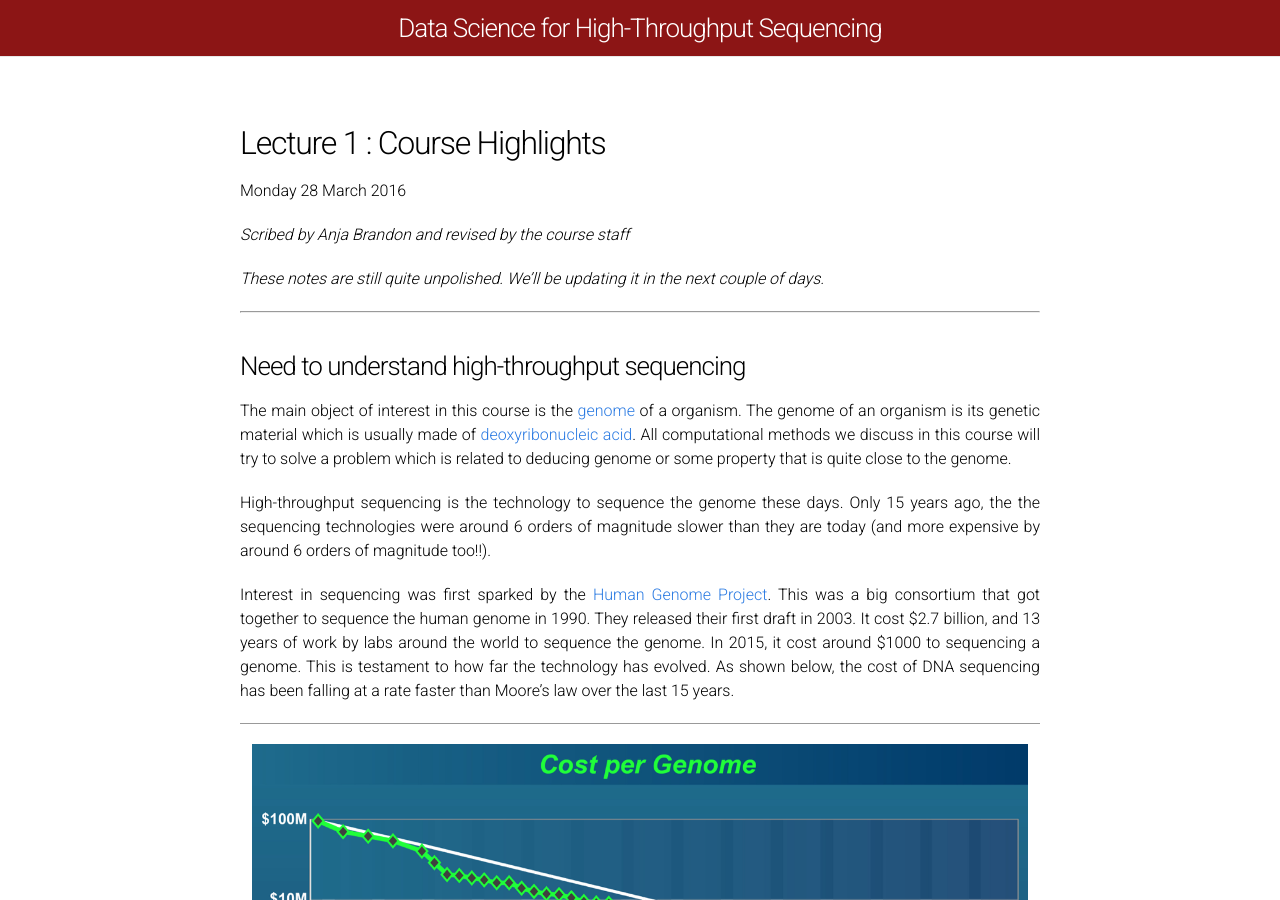
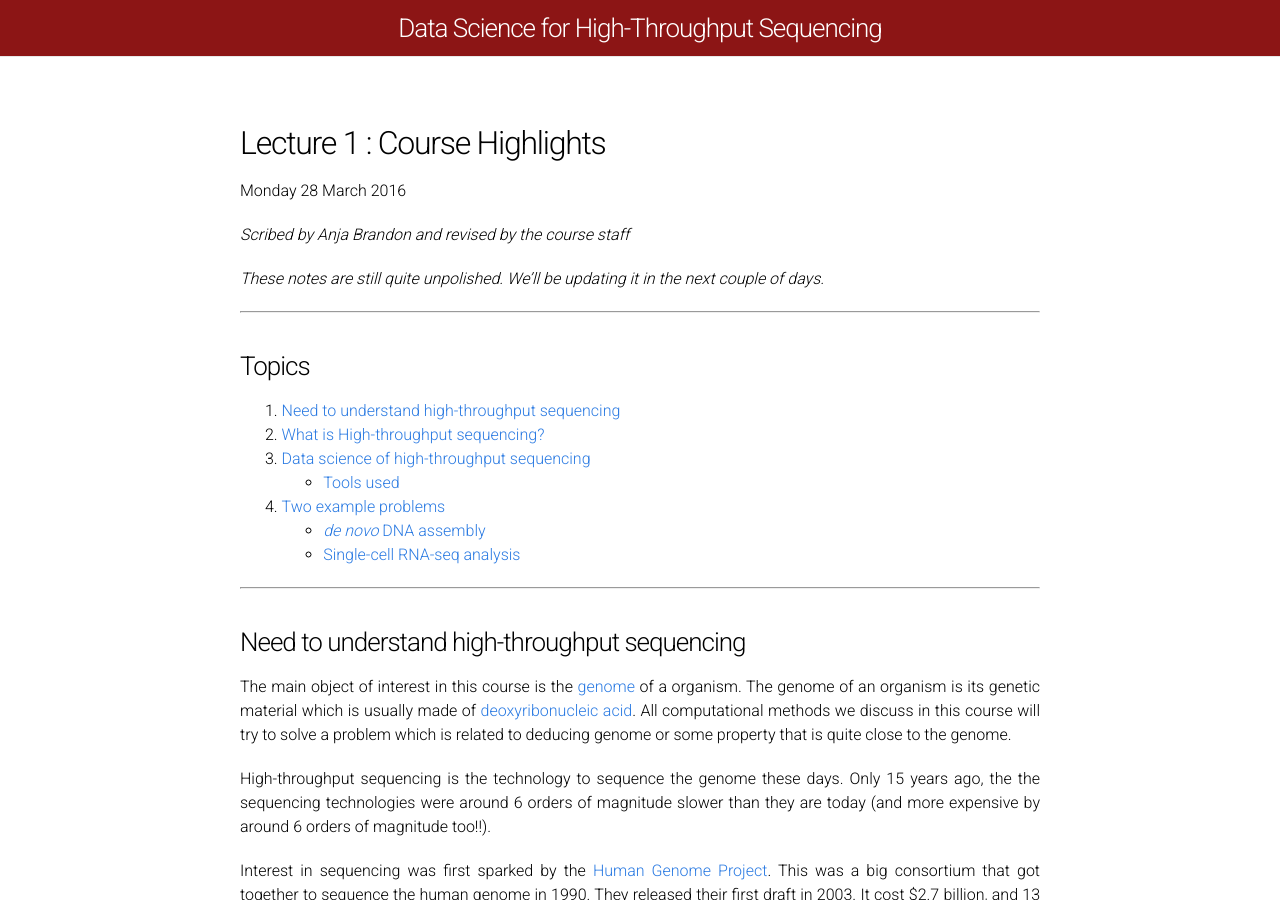
Before and after one commit to laurashen/data-science-sequencing.github.io, a Jekyll site: the page built from lectures/lecture1.md, in a window 1280 px wide and 900 px high. Built offline with Jekyll 4.4.1, drawn with Linux system fonts in a browser that asks for light colours; formulas are drawn with MathJax 3; comment, search, counter and statistics services are not loaded; some of the changed text lies outside the part shown.

Commit message:
Added toc

```diff
--- a/lectures/lecture1.md
+++ b/lectures/lecture1.md
@@ -14,9 +14,19 @@ couple of days._
 
 -----------------
 
+### Topics
 
+1. <a href='#need'> Need to understand high-throughput sequencing </a>
+2. <a href='#what'> What is High-throughput sequencing? </a>
+3. <a href='#ds-or-hts'> Data science of high-throughput sequencing </a>
+  - <a href='#tools'> Tools used </a>
+4. <a href='#examples'> Two example problems </a>
+  - <a href='#assembly'> _de novo_ DNA assembly </a>
+  - <a href='#scrnaseq'> Single-cell RNA-seq analysis </a>
 
-### Need to understand high-throughput sequencing
+----------------
+
+### Need to understand high-throughput sequencing <a id='need'></a>
 
 The main object of interest in this course
 is the [genome](https://en.wikipedia.org/wiki/Genome) of a
@@ -150,7 +160,7 @@ try to infer foetal genetic birth defects from it.
 This has been used successfully to detect
 [Down's syndrome](http://www.mayoclinic.org/diseases-conditions/down-syndrome/basics/tests-diagnosis/con-20020948).
 
-## What is High-throughput sequencing?
+## What is High-throughput sequencing? <a id='what'></a>
 
 Science is basically progressed by the
 invention of measuring methods.
@@ -222,7 +232,7 @@ The figure below shows the characteristics of different sequencing technologies.
   <div class="figcaption">Characteristics of different sequencing technologies.</div>
 </div>
 
-## Data science of high-throughput sequencing
+## Data science of high-throughput sequencing <a id='ds-or-hts'></a>
 
 The success of high-throughput sequencing is mainly due to
 the creative use of read data to solve various problems. This involves
@@ -269,7 +279,7 @@ These different problems are illustrated below:
   <div class="figcaption">Data science of High-throughput sequencing.</div>
 </div>
 
-### Tools used
+### Tools used <a id='tools'></a>
 
 - Combinatorial algorithms: Problems like genome assembly involve working on
 combinatorial objects like graphs and use of many interesting combinatorial
@@ -288,12 +298,12 @@ algorithms. These algorithms are then tried on real data. As real data does
 not satisfy these assumptions, it takes some effort to get these algorithms
 working on real data, even when the modelling is reasonable.
 
-## Two Examples
+## Two Example Applications <a id='examples'></a>
 
 In this section, we discuss two representative problems that will be
 covered in this course.
 
-### DNA-assembly
+### DNA-assembly<a id='assembly'></a>
 
 The DNA sequencing machine outputs an analog signal (this may be light signals,
 or electric signals depending upon the technology). We want to process this
@@ -326,7 +336,7 @@ in most cases. However, there are cases where smart algorithm design,
 and low level  optimised software allows one to use upto $$O(n^2)$$ algorithms.
 
 
-### Single-cell RNA quantification and analysis
+### Single-cell RNA quantification and analysis<a id='scrnaseq'></a>
 
 As discussed above, RNA is another important biological molecule.
 One can think there existing around 10,000 RNA sequences observed in cells,
```
